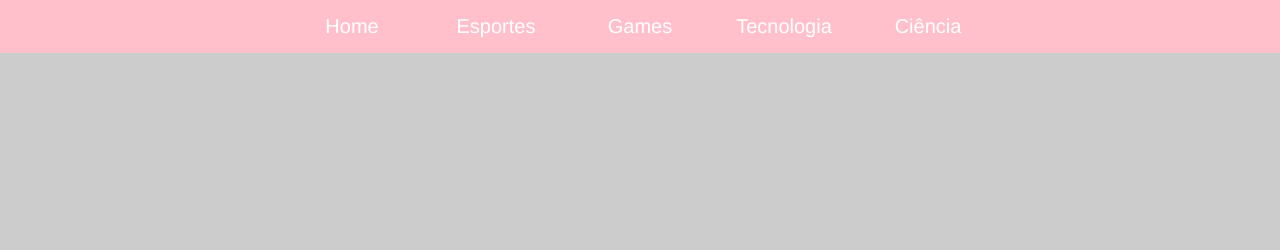
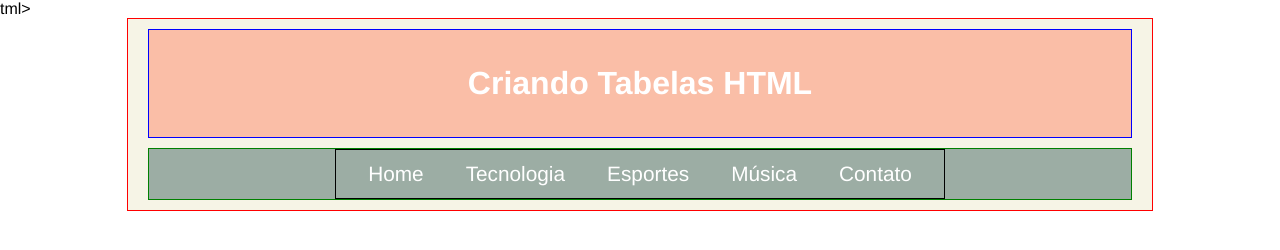
Before and after one commit to fefesoares/tabela-nav, a plain HTML site: page index.html in a window 1280 px wide. Drawn offline with Linux system fonts and the light colour scheme.

Commit message:
create homepage

```diff
--- a/index.html
+++ b/index.html
@@ -1,58 +1,79 @@
-<!DOCTYPE html>
+tml>
 <html>
 <head>
-	<title>Nav Bar Center Align</title>
-
+	<title>Tabelas</title>
 	<style type="text/css">
 
-		body{
+		*{
+			font-family: helvetica;
 			margin: 0;
 			padding: 0;
-			background-color: #ccc;
 		}
 
-		.nav ul{
-			list-style-type: none;
-			background-color: pink;
-			text-align: center;
-			padding: 0;
+		#box{
+			background: #f6f4e6;
+			border: 1px solid red;
+			width: 80%;
 			margin: 0 auto;
 		}
-
-		.nav li{
-			display: inline-block;
+		#head{
+			color: #fff;
+			background: #fabea7;
+			border:1px solid blue;
+			margin: 10px 20px;
+			padding: 35px;
+			text-align: center;
 		}
 
-		.nav a{
-			text-decoration: none;
-			color: #fff;
-			width: 110px;
-			display: block;
-			padding: 15px;
-			font-size: 20px;
-			font-family: Helvetica;
+		#nav{
+			background: #9cada4;
+			border: 1px solid green;
+			margin: 10px 20px;
 		}
 
-		.nav a:hover{
-			color: black;
+		#nav table {
+			border: 1px solid black;
+			margin: 0 auto;
+			padding: 10px;
+			text-align: center;
+		}
+
+		#nav a{
+			color: #fff;
+			font-size: 1.3em;
+			padding: 20px;
+			text-decoration: none;
+		}
+
+		#nav a:hover{
+			color: #767c77;
 			transition: 0.8s;
 		}
 
-
-
 	</style>
-
 </head>
 <body>
 
-	<div class="nav">
-		<ul>
-			<li><a href="">Home</a></li>
-			<li><a href="">Esportes</a></li>
-			<li><a href="">Games</a></li>
-			<li><a href="">Tecnologia</a></li>
-			<li><a href="">Ciência</a></li>
-		</ul>
+	<div id="box">
+
+		<div id="head">
+			<h1>Criando Tabelas HTML</h1>
+		</div>
+
+		<div id="nav">
+
+			<table>
+				<tr>
+					<td><a href="">Home</a></td>
+					<td><a href="">Tecnologia</a></td>
+					<td><a href="">Esportes</a></td>
+					<td><a href="">Música</a></td>
+					<td><a href="">Contato</a></td>
+				</tr>
+			</table>
+
+		</div>
+
 	</div>
 
 </body>
```
